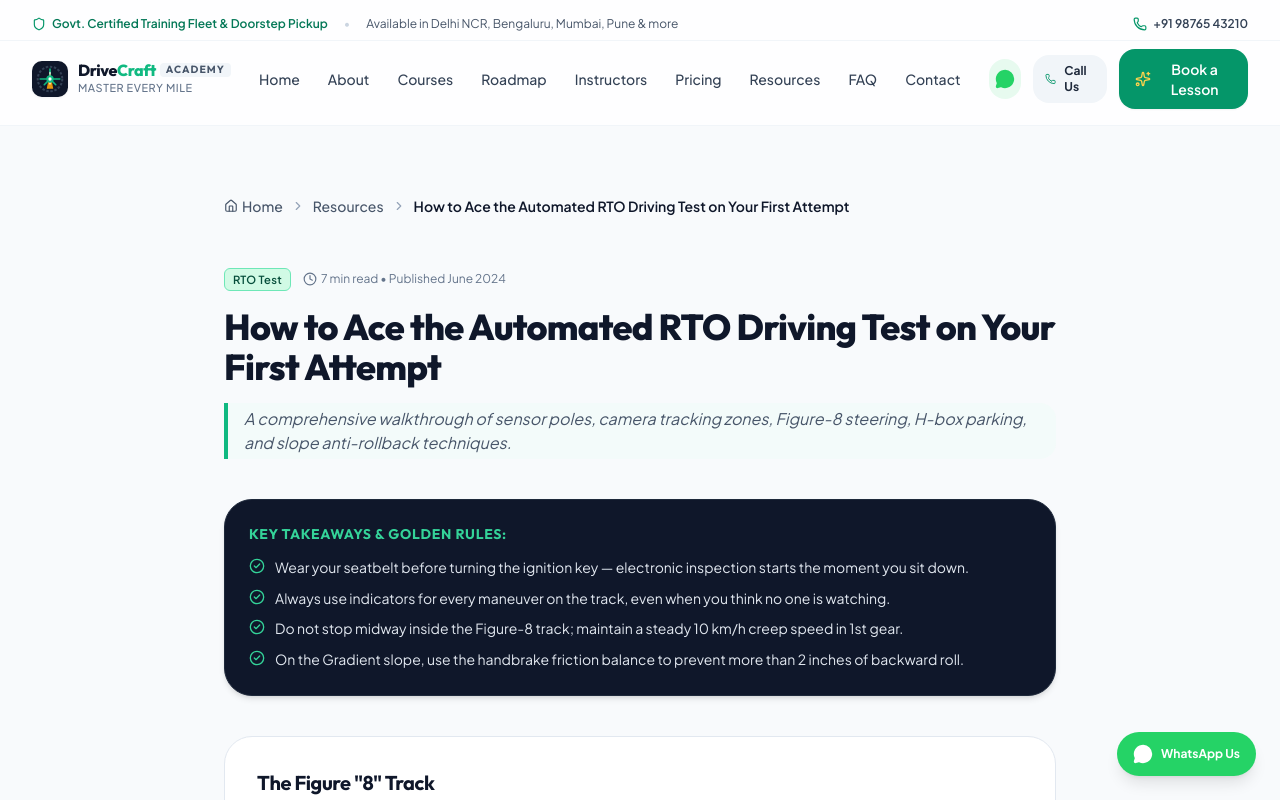
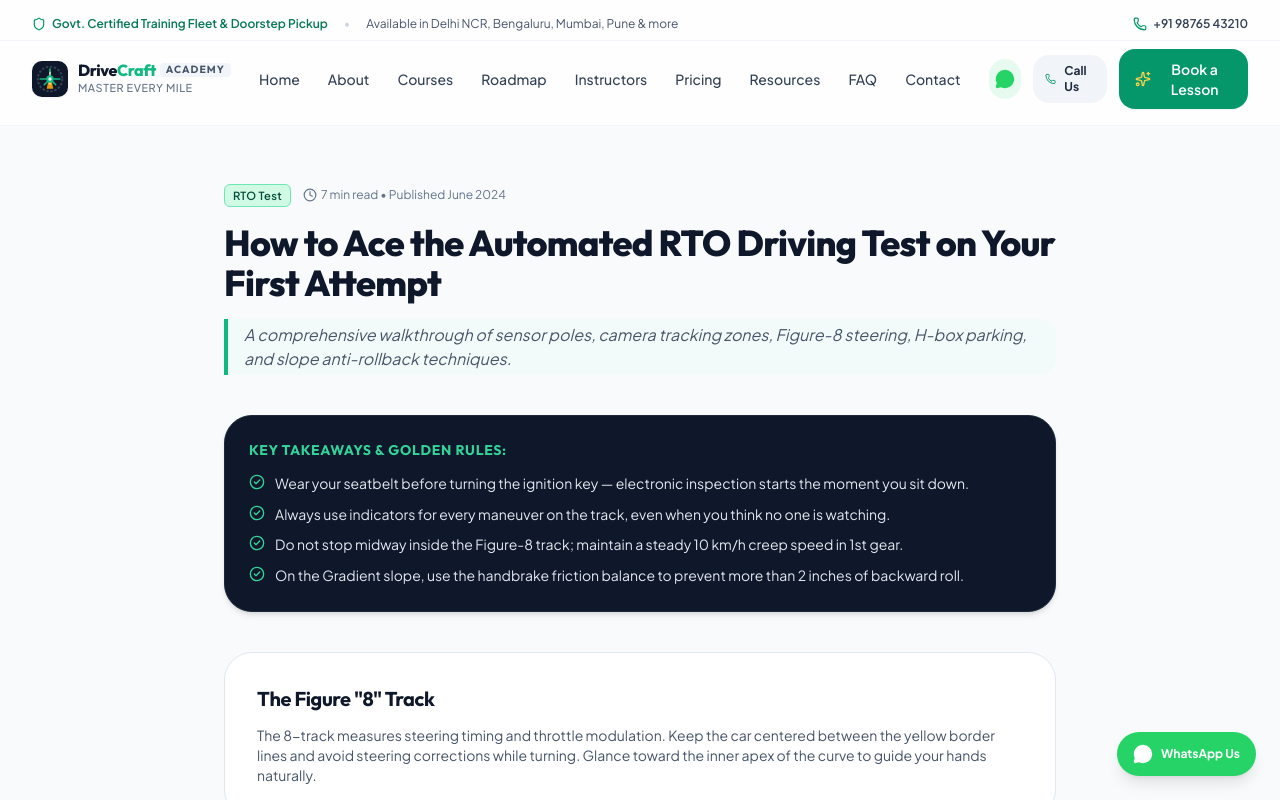
Before and after one commit to Ginuuuuu/Driving-School-Simple, a React (Vite) app: page /resources/automated-rto-track-test-secrets in a window 1280 px wide. Shown: the top 800 px of the page. Built offline with nearby package versions, Linux system fonts and the light colour scheme.

Commit message:
feat: add new resource pages, privacy policy, terms of service, and roadmap documentation.

```diff
--- a/src/pages/Privacy.tsx
+++ b/src/pages/Privacy.tsx
@@ -1,7 +1,6 @@
 import React from 'react';
 import { Shield } from 'lucide-react';
 import { useContent } from '../context/ContentContext';
-import { Breadcrumbs } from '../components/common/Breadcrumbs';
 import { SEO } from '../components/common/SEO';
 
 export const Privacy: React.FC = () => {
@@ -16,8 +15,6 @@ export const Privacy: React.FC = () => {
         description="DriveCraft Motor Academy privacy policy regarding learner information, WhatsApp communications, and Indian DPDP compliance."
         canonicalPath="/privacy"
       />
-
-      <Breadcrumbs items={[{ label: 'Privacy Policy' }]} />
 
       <div className="space-y-2">
         <h1 className="text-2xl sm:text-4xl font-extrabold font-display text-slate-900 tracking-tight">
--- a/src/pages/ResourceDetail.tsx
+++ b/src/pages/ResourceDetail.tsx
@@ -3,7 +3,6 @@ import { useParams, Link, Navigate, useOutletContext } from 'react-router-dom';
 import { motion } from 'framer-motion';
 import { Clock, CheckCircle2, ArrowLeft, Sparkles, BookOpen } from 'lucide-react';
 import { useContent } from '../context/ContentContext';
-import { Breadcrumbs } from '../components/common/Breadcrumbs';
 import { Badge } from '../components/common/Badge';
 import { Button } from '../components/common/Button';
 import { SEO } from '../components/common/SEO';
@@ -26,13 +25,6 @@ export const ResourceDetail: React.FC = () => {
         title={guide.title}
         description={guide.summary}
         canonicalPath={`/resources/${guide.slug}`}
-      />
-
-      <Breadcrumbs
-        items={[
-          { label: 'Resources', to: '/resources' },
-          { label: guide.title },
-        ]}
       />
 
       {/* Article Header */}
--- a/src/pages/Resources.tsx
+++ b/src/pages/Resources.tsx
@@ -3,7 +3,6 @@ import { Link } from 'react-router-dom';
 import { motion } from 'framer-motion';
 import { BookOpen, Clock, ArrowRight, Award, Compass, Shield } from 'lucide-react';
 import { useContent } from '../context/ContentContext';
-import { Breadcrumbs } from '../components/common/Breadcrumbs';
 import { Badge } from '../components/common/Badge';
 import { SEO } from '../components/common/SEO';
 
@@ -20,7 +19,6 @@ export const Resources: React.FC = () => {
       />
 
       <div className="space-y-1">
-        <Breadcrumbs items={[{ label: 'Resources & Guides' }]} />
         <h1 className="text-lg sm:text-2xl font-bold font-display text-slate-900 tracking-tight">
           Road Safety & Driving Guides
         </h1>
--- a/src/pages/Roadmap.tsx
+++ b/src/pages/Roadmap.tsx
@@ -13,7 +13,6 @@ import {
   HelpCircle,
 } from 'lucide-react';
 import { useContent } from '../context/ContentContext';
-import { Breadcrumbs } from '../components/common/Breadcrumbs';
 import { RoadmapSection } from '../components/roadmap/RoadmapSection';
 import { Button } from '../components/common/Button';
 import { SEO } from '../components/common/SEO';
@@ -38,7 +37,6 @@ export const Roadmap: React.FC = () => {
       {/* Page Header */}
       <div className="flex flex-col md:flex-row md:items-center justify-between gap-4">
         <div className="space-y-1">
-          <Breadcrumbs items={[{ label: 'Licence Roadmap' }]} />
           <h1 className="text-lg sm:text-2xl font-bold font-display text-slate-900 tracking-tight">
             Indian Driving Licence Roadmap
           </h1>
--- a/src/pages/Terms.tsx
+++ b/src/pages/Terms.tsx
@@ -14,8 +14,6 @@ export const Terms: React.FC = () => {
         description="DriveCraft Motor Academy terms of service regarding lesson bookings, rescheduling, vehicle dual-control insurance, and student guidelines."
         canonicalPath="/terms"
       />
-
-      <Breadcrumbs items={[{ label: 'Terms & Conditions' }]} />
 
       <div className="space-y-2">
         <h1 className="text-2xl sm:text-4xl font-extrabold font-display text-slate-900 tracking-tight">
```
